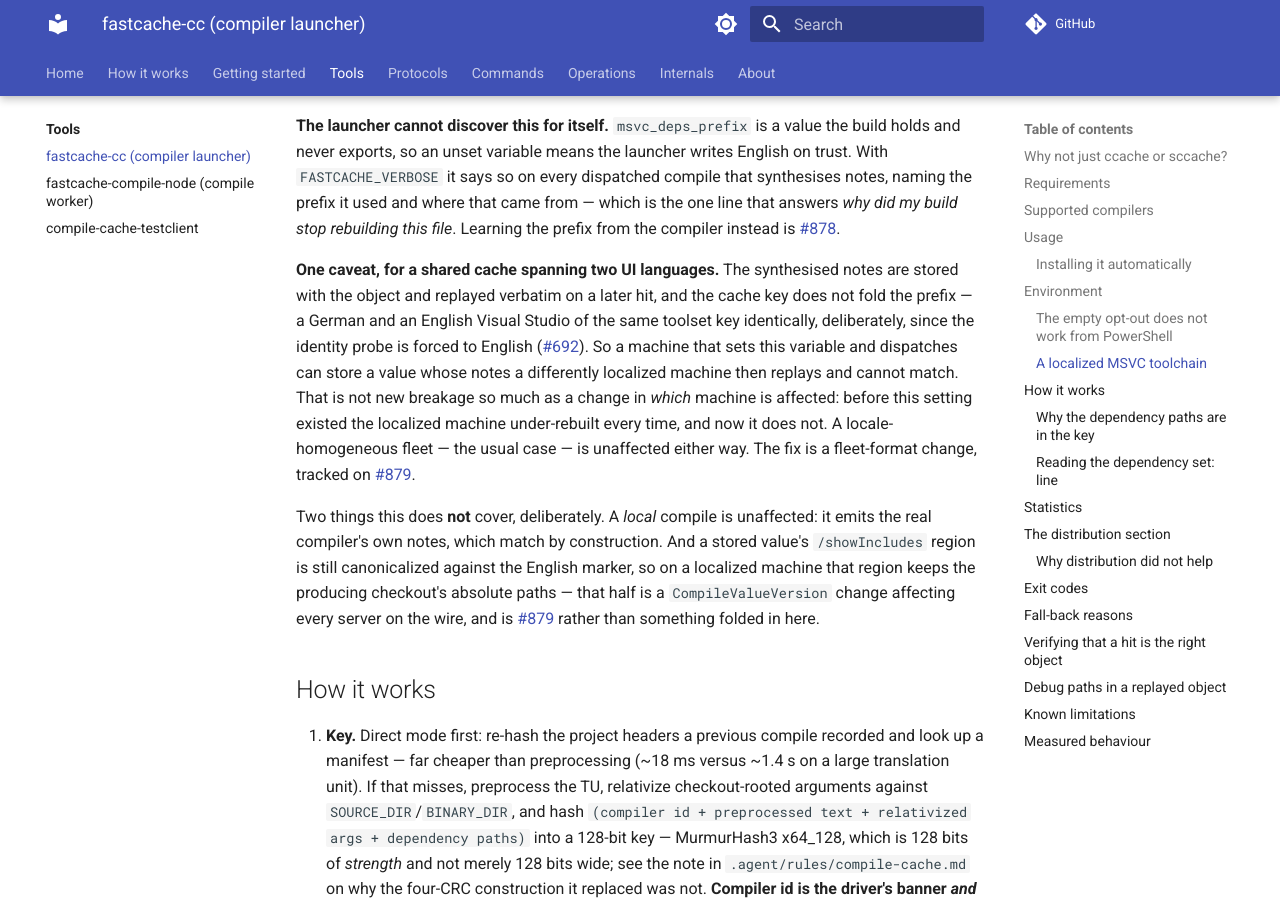
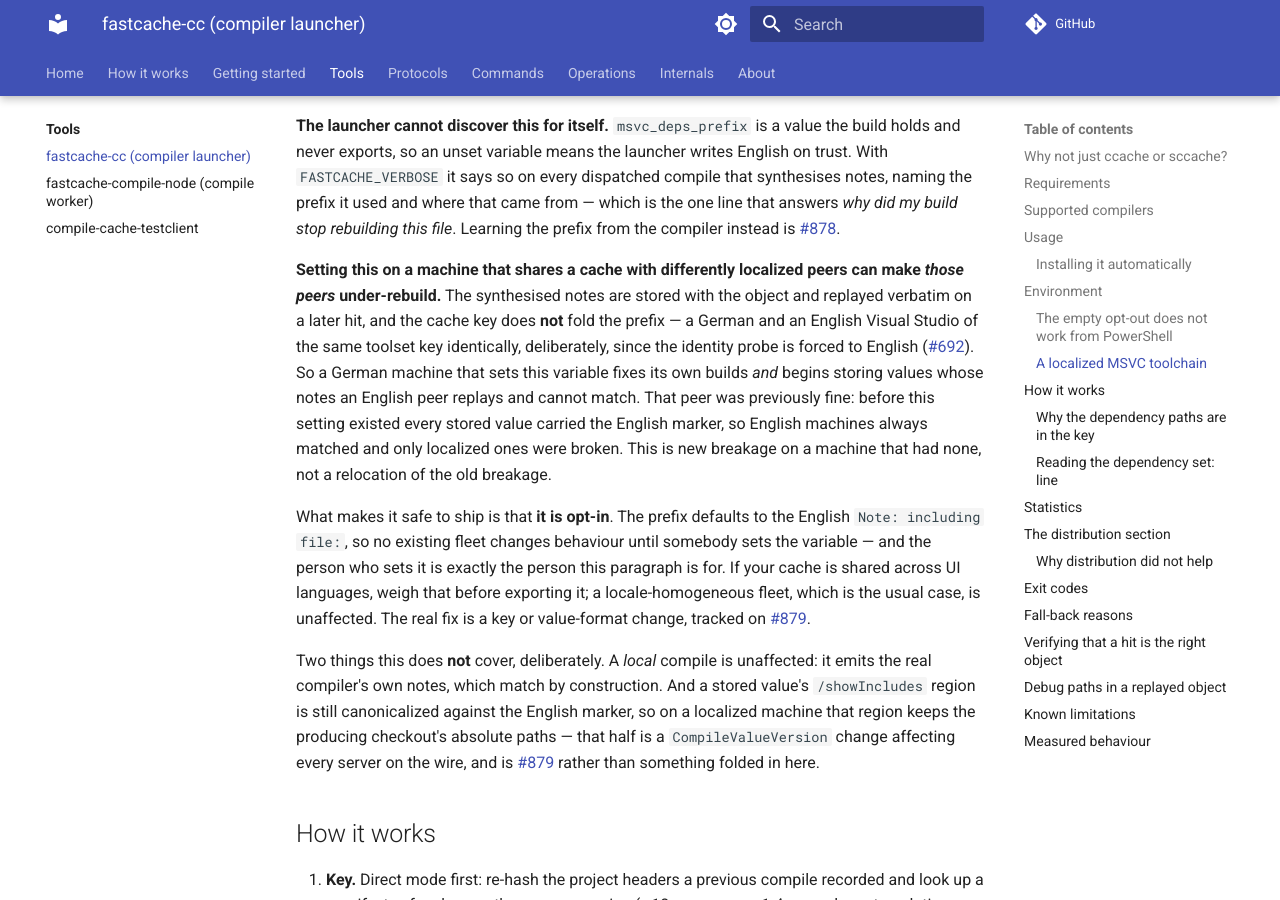
Before and after one commit to LASTRADA-Software/fastcached, an MkDocs documentation site: the page built from docs/tools/fastcache-cc.md, in a window 1280 px wide and 900 px high, scrolled down 9858 px. Built offline with MkDocs 1.6.1 and Material for MkDocs 9.7.7, drawn with Linux system fonts in a browser that asks for light colours; comment, search, counter and statistics services are not loaded.

Commit message:
Name the right victim: this breaks the PEERS, and they were fine before
I recorded the stored-marker edge as "a change in which machine is affected
rather than new breakage". That is wrong, and it is wrong in the direction that
matters -- it points at the wrong victim.

Before this change `RenderShowIncludes` always wrote the English literal, so
EVERY stored value carries English notes: English machines matched them and were
fine, and German machines under-rebuilt regardless of who produced the value.
After it, a German machine that sets `FASTCACHE_MSVC_DEPS_PREFIX` fixes its own
builds AND begins storing German notes -- which an English peer then replays and
cannot match. That peer was working before. So this is new breakage on the
previously-healthy population, not a relocation of the old breakage, and an
operator reading "which machine is affected has changed" would not realise their
working English builders are the ones newly at risk.

What makes it shippable is the thing the old wording did not lean on: the hatch
is OPT-IN. The marker defaults to `IncludeNoteMarker`, so no fleet changes
behaviour until somebody sets the variable, and the person who sets it is exactly
the person the documentation can warn. That is a real mitigation; "which machine
is affected" was not one.

Corrected in all three places it was recorded: the caveat in
docs/tools/fastcache-cc.md, the comment at the store site in main.cpp, and the
comment on #879 -- edited in place rather than appended to, so nobody reads the
wrong claim first, and quoting the old wording so the correction is legible as a
correction.

No behaviour change.

Signed-off-by: Christian Parpart <christian@parpart.family>

```diff
--- a/docs/tools/fastcache-cc.md
+++ b/docs/tools/fastcache-cc.md
@@ -337,16 +337,24 @@
 prefix from the compiler instead is
 [#878](https://github.com/LASTRADA-Software/fastcached/issues/878).
 
-**One caveat, for a shared cache spanning two UI languages.** The synthesised notes
-are stored with the object and replayed verbatim on a later hit, and the cache key
-does not fold the prefix — a German and an English Visual Studio of the same toolset
-key identically, deliberately, since the identity probe is forced to English
-([#692](https://github.com/LASTRADA-Software/fastcached/issues/692)). So a machine
-that sets this variable and dispatches can store a value whose notes a differently
-localized machine then replays and cannot match. That is not new breakage so much as a
-change in *which* machine is affected: before this setting existed the localized
-machine under-rebuilt every time, and now it does not. A locale-homogeneous fleet — the
-usual case — is unaffected either way. The fix is a fleet-format change, tracked on
+**Setting this on a machine that shares a cache with differently localized peers can
+make *those peers* under-rebuild.** The synthesised notes are stored with the object
+and replayed verbatim on a later hit, and the cache key does **not** fold the prefix —
+a German and an English Visual Studio of the same toolset key identically, deliberately,
+since the identity probe is forced to English
+([#692](https://github.com/LASTRADA-Software/fastcached/issues/692)). So a German
+machine that sets this variable fixes its own builds *and* begins storing values whose
+notes an English peer replays and cannot match. That peer was previously fine: before
+this setting existed every stored value carried the English marker, so English machines
+always matched and only localized ones were broken. This is new breakage on a machine
+that had none, not a relocation of the old breakage.
+
+What makes it safe to ship is that **it is opt-in**. The prefix defaults to the English
+`Note: including file:`, so no existing fleet changes behaviour until somebody sets the
+variable — and the person who sets it is exactly the person this paragraph is for. If
+your cache is shared across UI languages, weigh that before exporting it; a
+locale-homogeneous fleet, which is the usual case, is unaffected. The real fix is a key
+or value-format change, tracked on
 [#879](https://github.com/LASTRADA-Software/fastcached/issues/879).
 
 Two things this does **not** cover, deliberately. A *local* compile is unaffected: it
```
Also changed, not shown: 1 other file.
